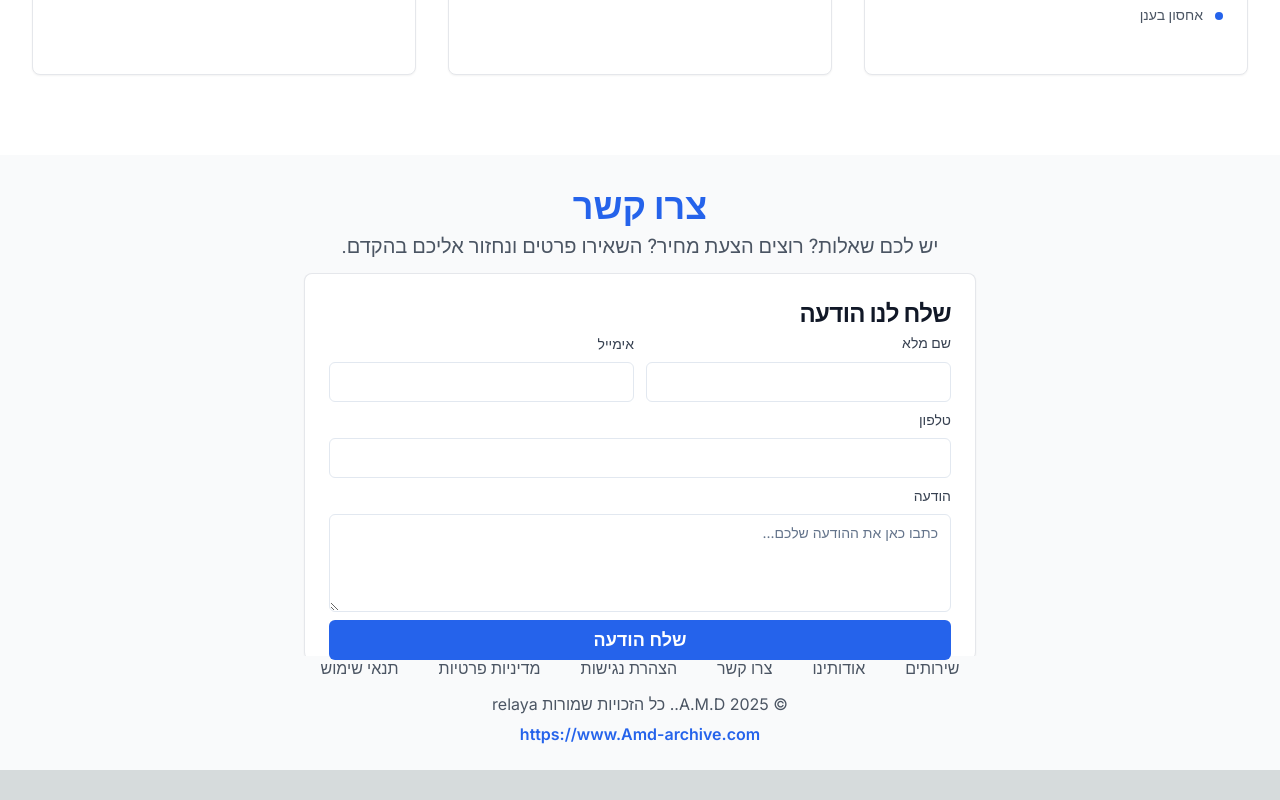
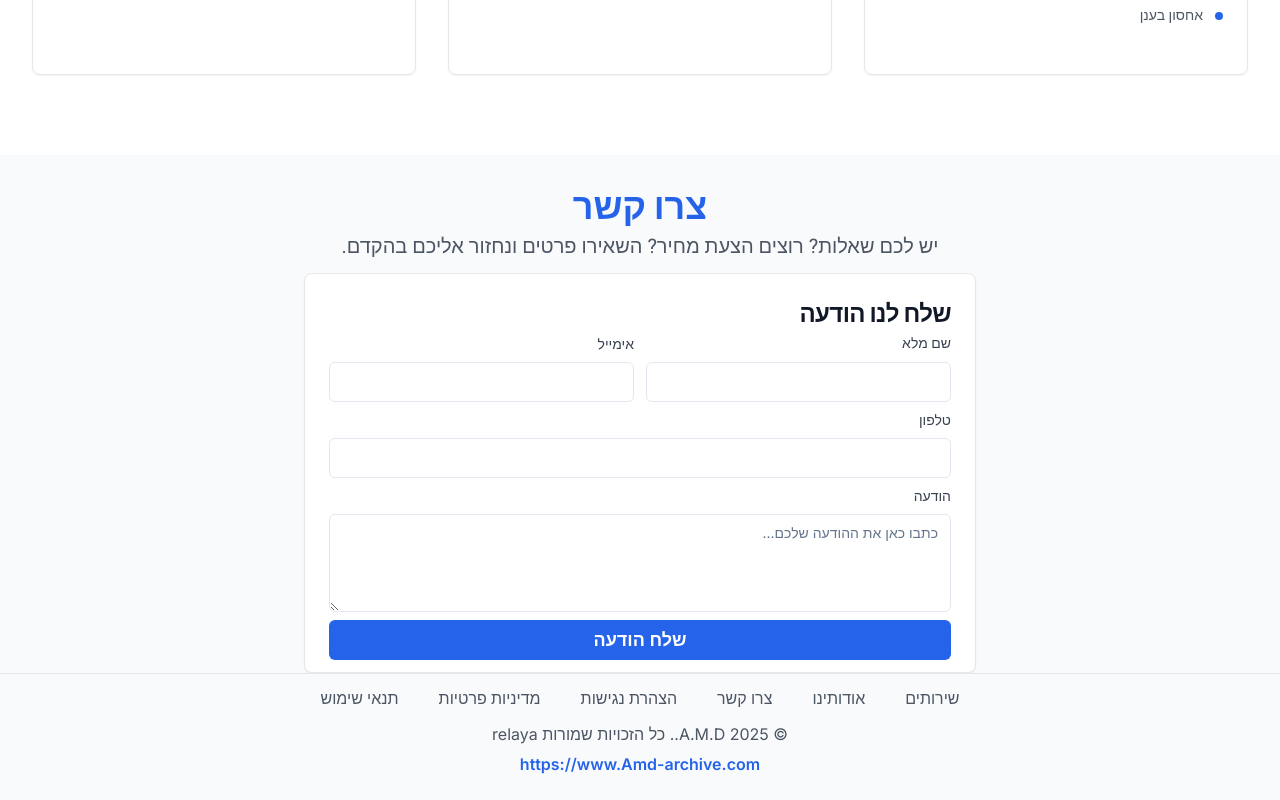
Before and after one commit to relaya17/LexHub, a Next.js app in the folder Dropbox/My PC (WIN-FP3PU772DH9)/Desktop/git/amd/: page / in a window 1280 px wide. Shown: the part 1925-2725 px from the top of the page. Before the commit the page ends 2695 px from the top, so only its background shows below. Built offline with nearby package versions, Linux system fonts and the light colour scheme; no server answers.

Commit message:
Add small spacing between form and footer (pb-3, pt-3)

```diff
--- a/Dropbox/My PC (WIN-FP3PU772DH9)/Desktop/git/amd/src/components/landing/contact-section.tsx
+++ b/Dropbox/My PC (WIN-FP3PU772DH9)/Desktop/git/amd/src/components/landing/contact-section.tsx
@@ -41,13 +41,13 @@ export default function ContactSection() {
 
         <div className="max-w-2xl mx-auto mb-0 pb-0">
           {/* Contact Form */}
-          <Card className="mb-0 pb-0 border-b-0">
+          <Card className="mb-0 pb-0">
             <CardHeader className="pb-1">
               <CardTitle className="font-headline text-2xl font-bold text-gray-900">
                 שלח לנו הודעה
               </CardTitle>
             </CardHeader>
-            <CardContent className="pb-0 pt-0">
+            <CardContent className="pb-3 pt-0">
               <form onSubmit={handleSubmit} className="space-y-2">
                 <div className="grid grid-cols-1 md:grid-cols-2 gap-3">
                   <div>
--- a/Dropbox/My PC (WIN-FP3PU772DH9)/Desktop/git/amd/src/components/landing/footer.tsx
+++ b/Dropbox/My PC (WIN-FP3PU772DH9)/Desktop/git/amd/src/components/landing/footer.tsx
@@ -18,7 +18,7 @@ export function Footer({ t }: FooterProps) {
         { href: '/terms-of-service', label: t.terms_of_service },
     ];
     return (
-        <footer className="pt-0 pb-6 px-6 md:px-12 bg-gray-50 -mt-1">
+        <footer className="pt-3 pb-6 px-6 md:px-12 bg-gray-50 border-t border-gray-200">
             <div className="container mx-auto text-center">
                 <nav className="flex justify-center flex-wrap gap-8 md:gap-10 mb-3">
                     {navItems.map((item) => (
```
